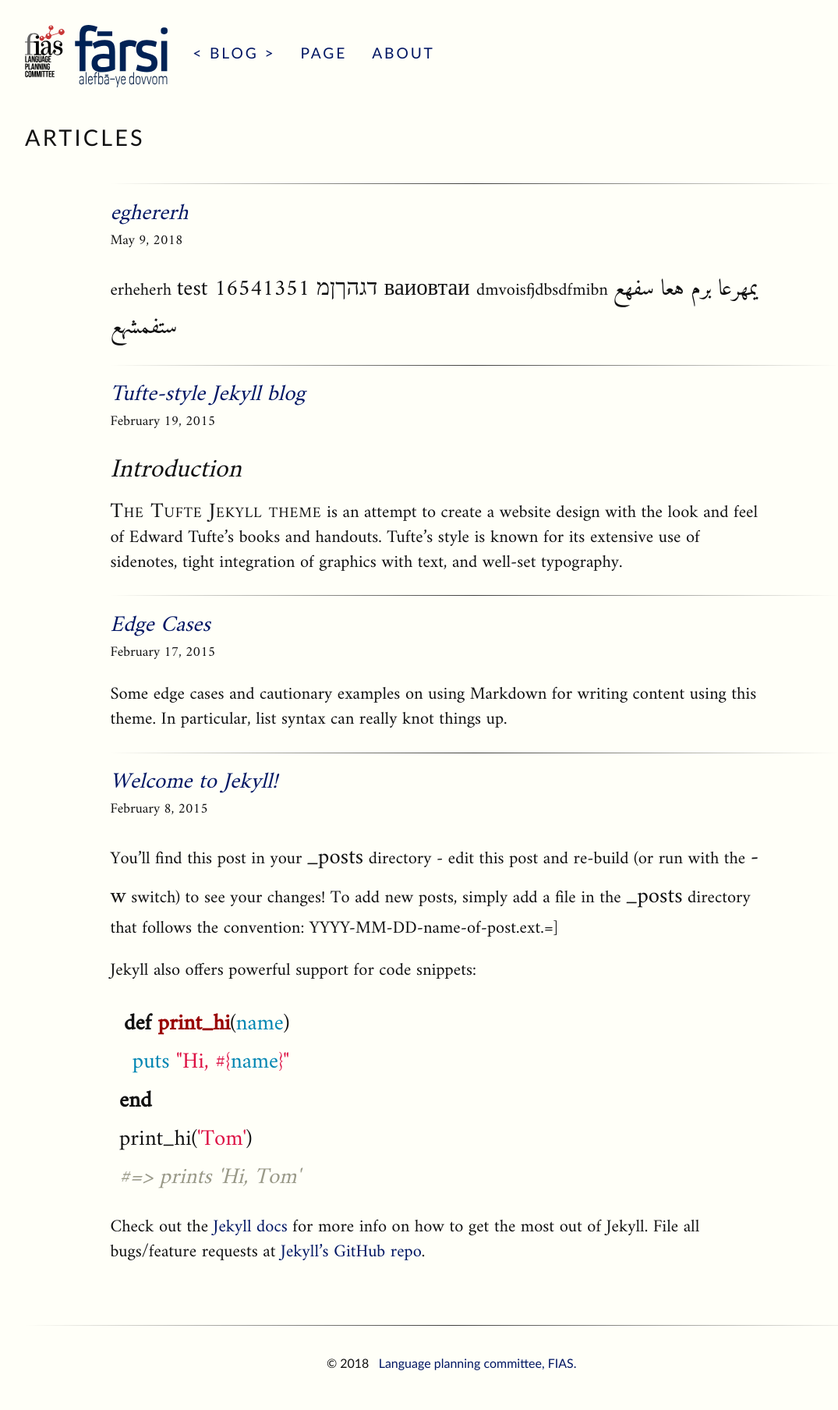
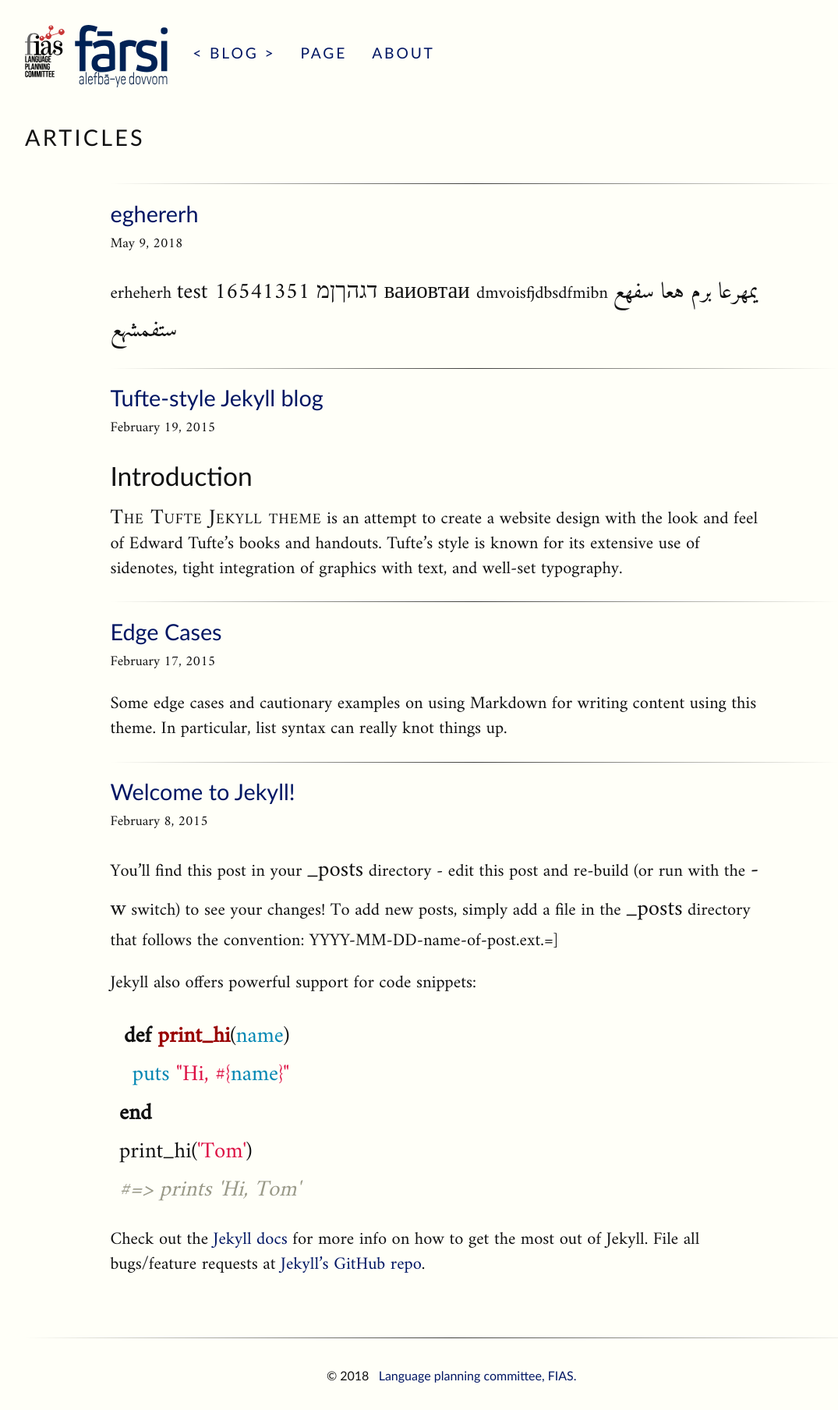
Before and after one commit to fiasinstitute/persian, a Jekyll site: the page built from index.html, in a window 1280 px wide. Shown: the whole page at 78% size, without its empty margins (32-1107 px from the left). Built offline with Jekyll 4.4.1, drawn with Linux system fonts in a browser that asks for light colours; a script that is not in the unit is left out.

Commit message:
Update tufte.scss

```diff
--- a/css/tufte.scss
+++ b/css/tufte.scss
@@ -88,20 +88,24 @@ body { width: 87.5%;
 // --------- Typography stuff -----------//
 // added rational line height and margins ala http://webtypography.net/intro/
 
-h1 { font-weight: 400;
+h1 { font-family: $sans-font;
+     font-style: bold;
+     font-weight: 400;
      margin-top: 1.568rem;
      margin-bottom: 1.568rem;
      font-size: 2.5rem;
      line-height: 0.784; }
 
-h2 { font-style: italic;
+h2 { font-family: $sans-font;
+     font-style: bold;
      font-weight: 400;
      margin-top: 1.866666666666667rem;
      margin-bottom: 0;
      font-size: 2.1rem;
      line-height: 0.933333333333333; }
 
-h3 { font-style: italic;
+h3 { font-family: $sans-font;
+     font-style: bold;
      font-weight: 400;
      font-size: 1.8rem;
      margin-top: 2.1777777777777778rem;
```
